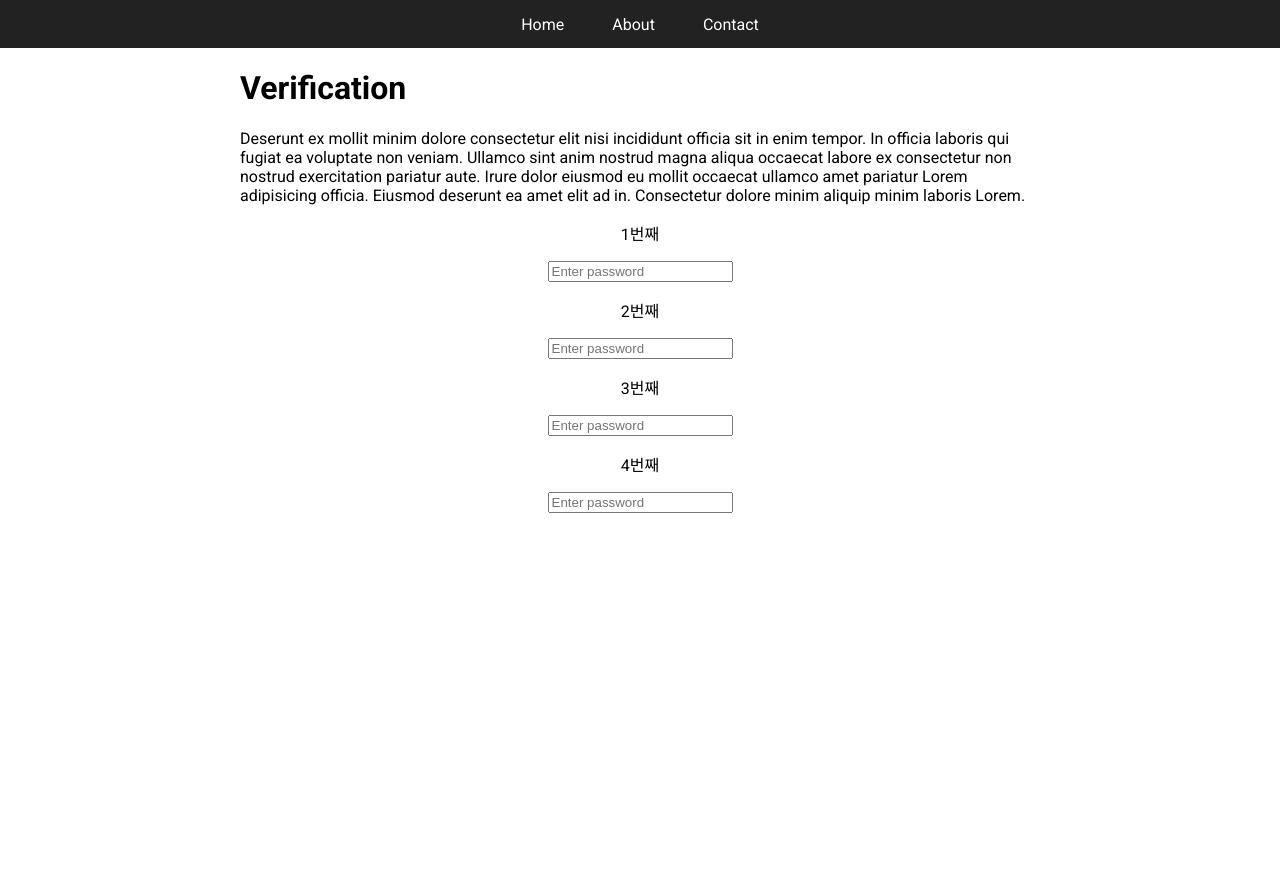
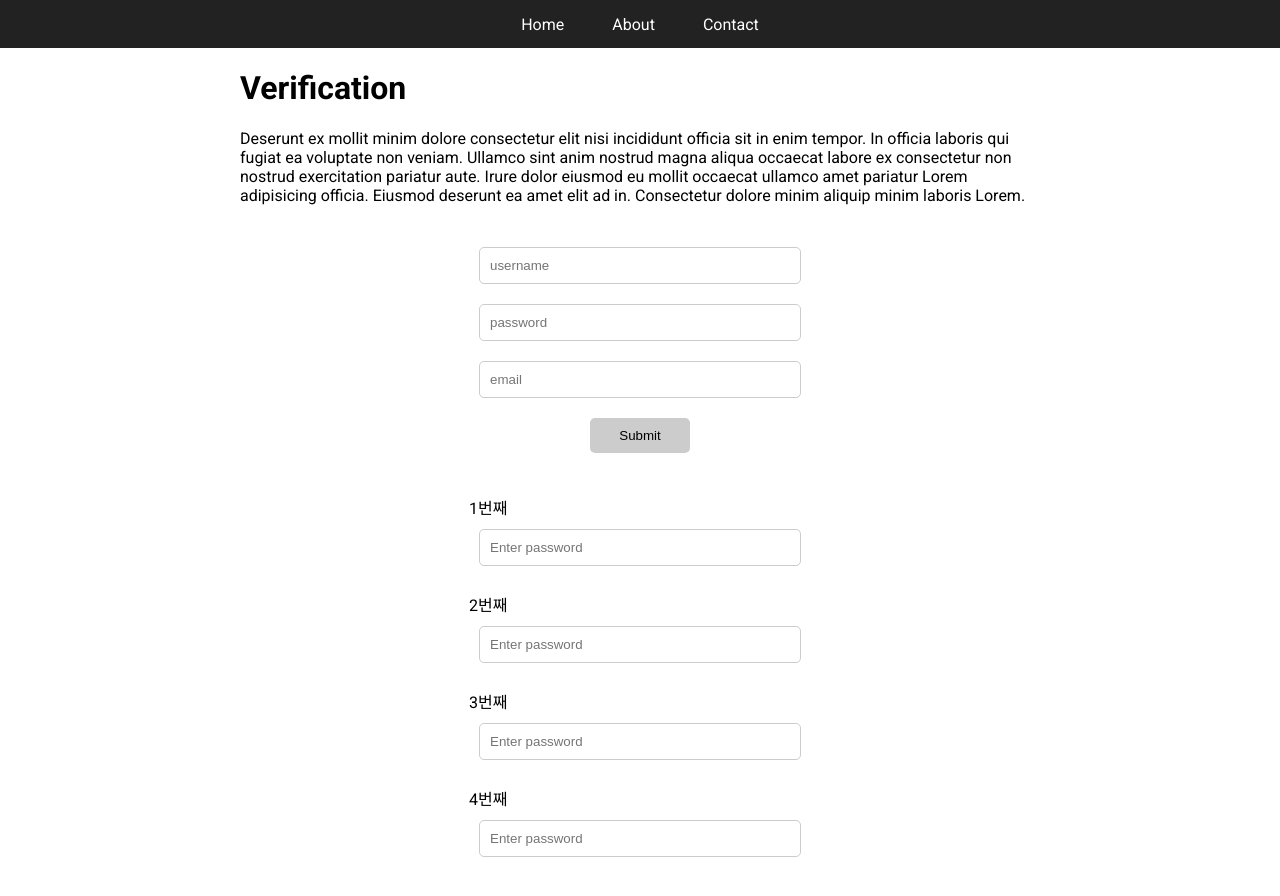
Before and after one commit to choonsimDev/wallet-verification-01, a Next.js app: page / in a window 1280 px wide. Shown: the top 896 px of the page. Before the commit the page ends 800 px from the top, so only its background shows below. Built offline with nearby package versions, Linux system fonts and the light colour scheme.

Commit message:
1. add react-hook-from

```diff
--- /dev/null
+++ b/components/Form.js
@@ -0,0 +1,69 @@
+import { useForm } from 'react-hook-form';
+import styled from 'styled-components';
+
+const StyledForm = styled.form`
+    display: flex;
+    flex-direction: column;
+    align-items: center;
+    justify-content: center;
+    input {
+        width: 300px;
+        margin: 10px;
+        padding: 10px;
+        border: 1px solid #ccc;
+        border-radius: 5px;
+    }
+    input[type="submit"] {
+        width: 100px;
+        background-color: #ccc;
+        border: none;
+        border-radius: 5px;
+        cursor: pointer;
+    }
+    span {
+        color: red;
+    }
+`;
+
+export default function Form() {
+    const { register, handleSubmit, watch, reset, formState: { errors } } = useForm({ mode: 'onChange' });
+    console.log(watch()); // watch input value by passing the name of it
+    const onValid = (data) => {
+        console.log('valid', data)
+        reset({ username: "", password: "", email: "" });
+    }
+    const onInvalid = (errors) => {
+        console.log('invalid', errors)
+    }
+
+    return (
+        <StyledForm onSubmit={handleSubmit(onValid, onInvalid)}>
+            <input {...register("username", {
+                required: "username is required",
+                minLength: {
+                    message: "The username should be longer than 5 chars.",
+                    value: 5
+                }
+            })}
+                type='text'
+                placeholder='username' />
+            <input {...register("password", {
+                required: "password is required"
+            })}
+                type='text'
+                placeholder='password' />
+            {errors.password && <span>This field is required</span>}
+            <input {...register("email", {
+                required: "email is required",
+                // validate: {
+                //     notGmail: (value) =>
+                //         !value.includes('@gmail.com') ? "" : 'Do not use gmail'
+                // }
+            })}
+                type='text'
+                placeholder='email' />
+            {errors.email?.message}
+            <input type="submit" />
+        </StyledForm >
+    );
+}
--- /dev/null
+++ b/components/SecretNumber.js
@@ -0,0 +1,32 @@
+import styled from "styled-components";
+
+const StyledInputBox = styled.div`
+    display: flex;
+    flex-direction: column;
+    justify-content: center;
+    align-items: center;
+    gap: 1rem;
+    input {
+        width: 300px;
+        margin: 10px;
+        padding: 10px;
+        border: 1px solid #ccc;
+        border-radius: 5px;
+    }
+`;
+
+export default function SecretNumber() {
+    const NumberPassword = [1, 2, 3, 4];
+    return (
+        <StyledInputBox>
+            {NumberPassword.map((item, idx) => {
+                return (
+                    <div key={idx}>
+                        <span>{idx + 1}번째</span>
+                        <div ><input type="text" placeholder="Enter password" /></div>
+                    </div>
+                )
+            })}
+        </StyledInputBox>
+    )
+}
--- a/components/Verification.js
+++ b/components/Verification.js
@@ -1,12 +1,15 @@
 import Center from "./Center";
 import styled from "styled-components";
+import Form from "./Form";
+import SecretNumber from "./SecretNumber";
 
-const StyledInputBox = styled.div`
-    display: flex;
-    flex-direction: column;
-    justify-content: center;
-    align-items: center;
-    gap: 1rem;
+const StyleFormBox = styled.div`
+    margin-top: 2rem;
+    margin-bottom: 2rem;
+`;
+const StyledSecretNumberBox = styled.div`
+    margin-top: 2rem;
+    margin-bottom: 2rem;
 `;
 
 export default function Verification() {
@@ -21,14 +24,12 @@ export default function Verification() {
                     Irure dolor eiusmod eu mollit occaecat ullamco amet pariatur Lorem adipisicing officia. Eiusmod deserunt ea amet elit ad in.
                     Consectetur dolore minim aliquip minim laboris Lorem.
                 </p>
-                <StyledInputBox>
-                    {NumberPassword.map((item, idx) => {
-                        return (<><span>{idx + 1}번째
-                        </span> <div key={idx}><input type="text" placeholder="Enter password" /></div></>)
-
-
-                    })}
-                </StyledInputBox>
+                <StyleFormBox>
+                    <Form />
+                </StyleFormBox>
+                <StyledSecretNumberBox>
+                    <SecretNumber />
+                </StyledSecretNumberBox>
             </div>
         </Center >
     )
--- a/package.json
+++ b/package.json
@@ -14,6 +14,7 @@
     "next": "14.0.4",
     "react": "^18",
     "react-dom": "^18",
+    "react-hook-form": "^7.49.3",
     "styled-components": "^6.1.8"
   },
   "devDependencies": {
```
Also changed, not shown: 1 other file (tests, documents, lock files or other folders).
